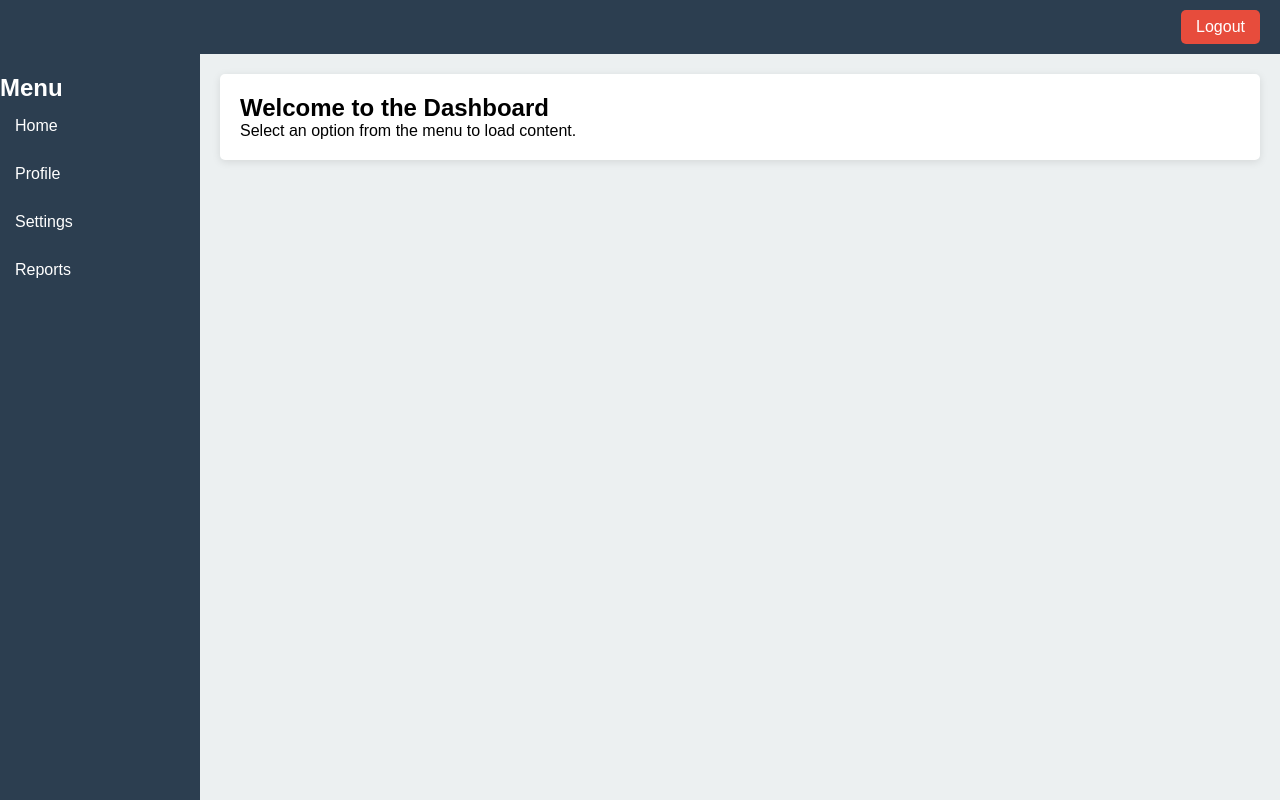
After one commit to LeoMuchuki/Inventory-Management, a Django app: page /inventory/dashboard/ in a window 1280 px wide. The commit adds this page. Run offline with Django 5.2, Linux system fonts and the light colour scheme; the visitor is signed in with stand-in values (Sample User, id 1); parts of the project's set-up code (start-up, migrations or seed data) failed here and were passed over.

Commit message:
added dashboard, login and logout functionality

```diff
--- /dev/null
+++ b/inventory/core/templates/core/dashboard.html
@@ -0,0 +1,128 @@
+<!DOCTYPE html>
+<html lang="en">
+<head>
+    <meta charset="UTF-8">
+    <meta name="viewport" content="width=device-width, initial-scale=1.0">
+    <title>Dashboard</title>
+    <style>
+        * {
+            box-sizing: border-box;
+            margin: 0;
+            padding: 0;
+            font-family: Arial, sans-serif;
+        }
+        body {
+            display: flex;
+            min-height: 100vh;
+            background-color: #f4f6f8;
+            flex-direction: column;
+        }
+        header {
+            background-color: #2c3e50;
+            color: white;
+            display: flex;
+            justify-content: flex-end;
+            align-items: center;
+            padding: 10px 20px;
+        }
+        header button {
+            background-color: #e74c3c;
+            border: none;
+            color: white;
+            padding: 8px 15px;
+            font-size: 16px;
+            cursor: pointer;
+            border-radius: 5px;
+            transition: background 0.3s;
+        }
+        header button:hover {
+            background-color: #c0392b;
+        }
+        .container {
+            display: flex;
+            flex: 1;
+        }
+        aside {
+            width: 200px;
+            background-color: #2c3e50;
+            color: white;
+            display: flex;
+            flex-direction: column;
+            padding-top: 20px;
+        }
+        aside a {
+            color: white;
+            padding: 15px;
+            text-decoration: none;
+            display: block;
+            transition: background 0.3s;
+        }
+        aside a:hover {
+            background-color: #34495e;
+        }
+        main {
+            flex-grow: 1;
+            padding: 20px;
+            background-color: #ecf0f1;
+        }
+        .dashboard-content {
+            padding: 20px;
+            background: white;
+            border-radius: 5px;
+            box-shadow: 0px 2px 8px rgba(0, 0, 0, 0.1);
+        }
+    </style>
+</head>
+<body>
+    <header>
+      <form method="post" action="{% url 'core:signout' %}">
+        {% csrf_token %}
+        <button type="submit">Logout</button>
+      </form>
+    </header>
+
+    <div class="container">
+        <aside>
+            <h2>Menu</h2>
+            <a href="content/home.html" class="nav-link">Home</a>
+            <a href="content/profile.html" class="nav-link">Profile</a>
+            <a href="content/settings.html" class="nav-link">Settings</a>
+            <a href="content/reports.html" class="nav-link">Reports</a>
+        </aside>
+
+        <main>
+            <div class="dashboard-content" id="dashboard-content">
+                <!-- Dynamic content will load here -->
+                <h2>Welcome to the Dashboard</h2>
+                <p>Select an option from the menu to load content.</p>
+            </div>
+        </main>
+    </div>
+
+    <script>
+        document.addEventListener('DOMContentLoaded', () => {
+            const links = document.querySelectorAll('.nav-link');
+            const dashboardContent = document.getElementById('dashboard-content');
+
+            links.forEach(link => {
+                link.addEventListener('click', async (e) => {
+                    e.preventDefault();
+                    const url = e.target.getAttribute('href');
+
+                    try {
+                        const response = await fetch(url);
+                        if (!response.ok) throw new Error('Network response was not ok');
+
+                        const content = await response.text();
+                        dashboardContent.innerHTML = content;
+                    } catch (error) {
+                        dashboardContent.innerHTML = '<p>Error loading content. Please try again.</p>';
+                        console.error('Fetch error:', error);
+                    }
+                });
+            });
+        });
+
+    </script>
+</body>
+</html>
--- a/inventory/core/urls.py
+++ b/inventory/core/urls.py
@@ -8,11 +8,12 @@ app_name = 'core'
 urlpatterns = [
         path("", views.index, name="index"),
         path("signin/", CustomLoginView.as_view(), name="login"),
-        path("signout/", CustomLogoutView.as_view(), name="logout"),
+        path("signout/", CustomLogoutView.as_view(), name="signout"),
         path("signup/", views.signup, name="signup"),
         path("about/", views.about, name="about"),
         path("contact/", views.contact, name="contact"),
         path("new_product/", views.new_product, name="new_product"),
         path("edit_product/", views.edit_product, name="edit_product"),
         path("delete_account/", views.delete_account, name="delete_account"),
+        path("dashboard/", views.dashboard, name="dashboard"),
         ]
--- a/inventory/core/views.py
+++ b/inventory/core/views.py
@@ -5,7 +5,7 @@ from django.contrib.auth import login, logout, authenticate
 from django.contrib.auth.models import User
 from django.http import HttpResponseRedirect, HttpResponse
 from django.shortcuts import render, get_object_or_404, redirect
-from django.urls import reverse
+from django.urls import reverse, reverse_lazy
 from django.contrib.auth.hashers import make_password
 from .models import Product, CustomUser, Supplier, Stock
 from .forms import LoginForm, SignUpForm
@@ -35,6 +35,11 @@ def index(request):
             }
     return render(request, "core/index.html", context)
 
+@login_required
+def dashboard(request):
+    return render(request, 'core/dashboard.html')
+
+
 def about(request):
     """ About me """
     return render(request, "core/about.html")
@@ -46,9 +51,16 @@ def contact(request):
 class CustomLoginView(LoginView):
     template_name = "core/login.html"
     authentication_form = LoginForm
+#    redirect_authenticated_user = True
+
+    def get_success_url(self):
+        return reverse_lazy('core:dashboard')
+
+
+
 
 class CustomLogoutView(LogoutView):
-    template_name = "core/loged_out.html"
+    next_page = reverse_lazy('core:login')
 
 def signup(request):
     if request.method == "POST":
--- a/inventory/inventory/settings.py
+++ b/inventory/inventory/settings.py
@@ -21,6 +21,8 @@ APPEND_SLASH = True
 
 AUTH_USER_MODEL = 'core.CustomUser'
 
+LOGIN_REDIRECT_URL = 'core/dashboard/'
+LOGOUT_REDIRECT_URL = 'core/signin/'
 # Quick-start development settings - unsuitable for production
 # See https://docs.djangoproject.com/en/5.0/howto/deployment/checklist/
 
```
Also changed, not shown: inventory/core/forms.py (+17 -1 lines), inventory/core/templates/core/login.html (+12 -0 lines).
